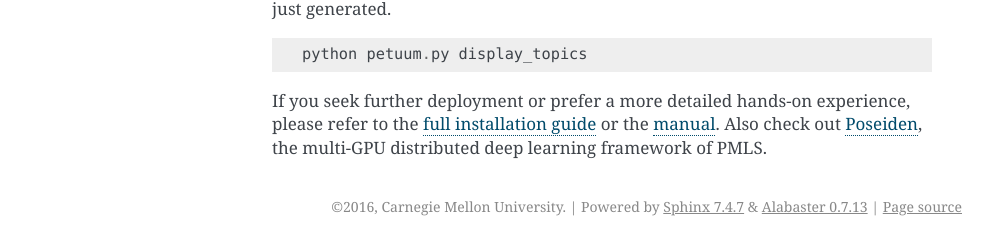
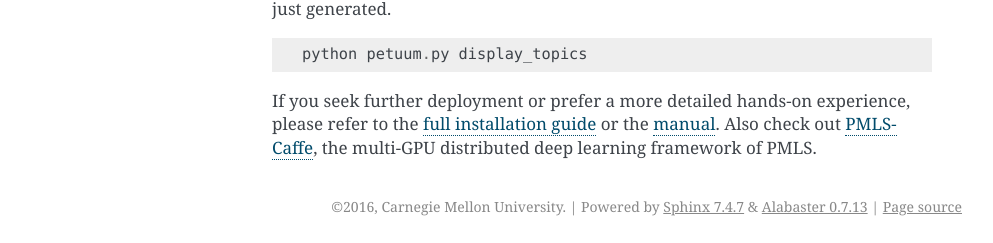
Before and after one commit to sailing-pmls/pmls.readthedocs.io, a Sphinx documentation site: the page built from docs/quickstart.md, in a window 1280 px wide. Shown: the part 1651-1894 px from the top of the page, without its empty margins (148-1141 px from the left). Built offline with Sphinx 7.4.7, drawn with Linux system fonts in a browser that asks for light colours.

Commit message:
Update quickstart.md

````diff
--- a/docs/quickstart.md
+++ b/docs/quickstart.md
@@ -70,4 +70,4 @@ python petuum.py display_topics
 ```
 
 If you seek further deployment or prefer a more detailed hands-on experience, please refer to the [full installation guide](installation.md) or the [manual](index.md).
-Also check out [Poseiden](https://github.com/petuum/poseidon/wiki#quick-start), the multi-GPU distributed deep learning framework of PMLS.
+Also check out [PMLS-Caffe](https://github.com/sailing-pmls/pmls-caffe/wiki#quick-start), the multi-GPU distributed deep learning framework of PMLS.
````
